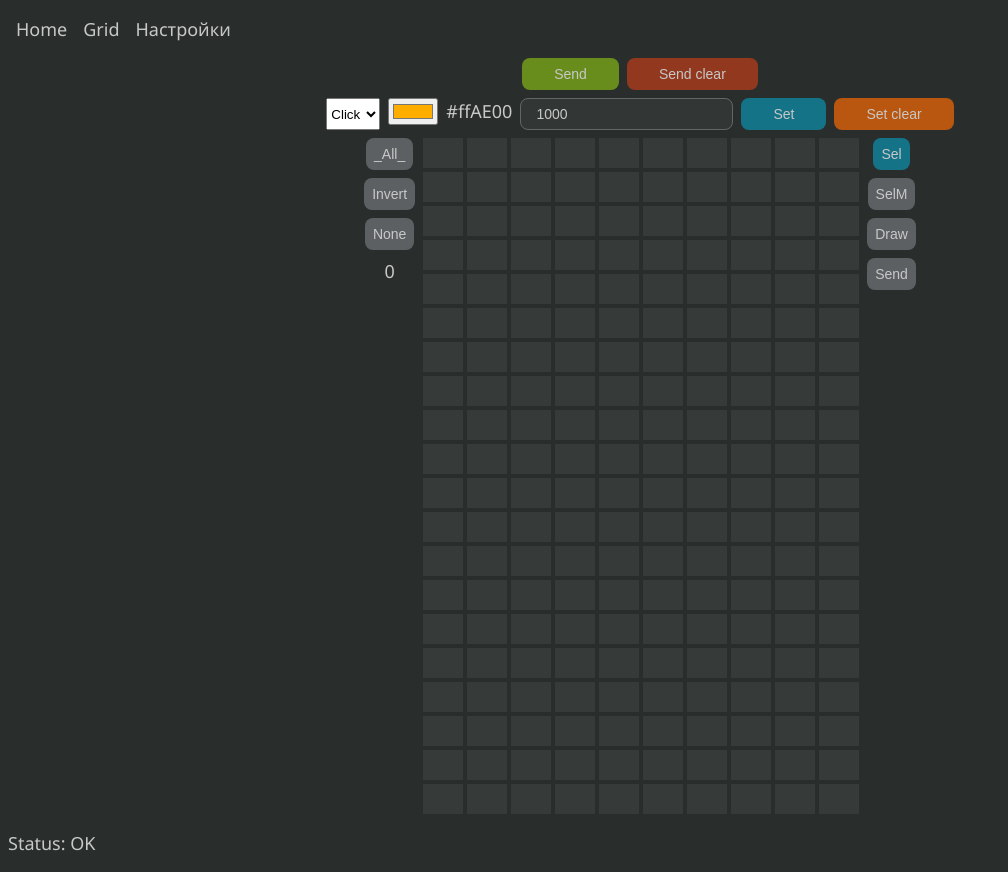
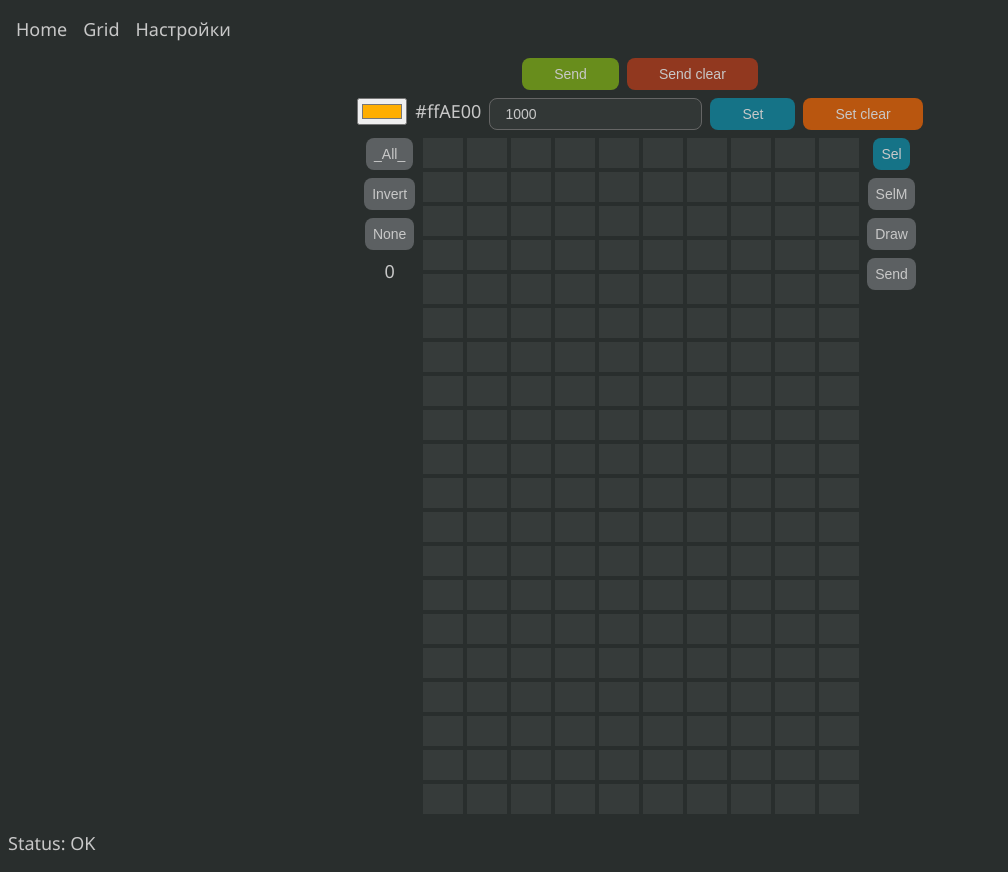
Before and after one commit to vres271/sosna, an Angular app: page /grid in a window 1280 px wide. Shown: the whole page, without its empty margins (0-1008 px from the left). Built offline with nearby package versions, Linux system fonts and the light colour scheme.

Commit message:
some html

```diff
--- a/src/app/pages/grid/grid.component.html
+++ b/src/app/pages/grid/grid.component.html
@@ -5,12 +5,6 @@
     </div>
     <div class="flex row end gap-2">
         <!-- {{now}} -->
-        <select [value]="selectMode" (change)="setClickMode($event)">
-            <option [value]="SelectMode.None" [selected]="selectMode === SelectMode.None">{{SelectMode.None}}</option>
-            <option [value]="SelectMode.Click" [selected]="selectMode === SelectMode.Click">{{SelectMode.Click}}</option>
-            <option [value]="SelectMode.Paint" [selected]="selectMode === SelectMode.Paint">{{SelectMode.Paint}}</option>
-            <option [value]="SelectMode.Send" [selected]="selectMode === SelectMode.Send">{{SelectMode.Send}}</option>
-        </select>
         <input type="color" id="head" name="head" (change)="setColor($event)" [value]="color" />
         <div>{{color}}</div>
         <ui-input [(value)]="duration"></ui-input>
@@ -35,9 +29,9 @@
         </div>
     </div>
     @if (selectedLeds.length) {
-        <div class="flex row gap-2">
+        <div class="flex row gap-2 mt2">
             @for (point of selectedLeds[0].vector.points; track $index) {
-                <div class="flex column gap-1 items-center">
+                <div class="flex column gap-2 items-center">
                     <div class="p-2 contrast" [style.backgroundColor]="getStyleColor(point)">{{point.t}}</div>
                     <ui-button role="danger" [compact]="true" (onClick)="delPoint(selectedLeds[0], point)">X</ui-button>
                 </div>
```
